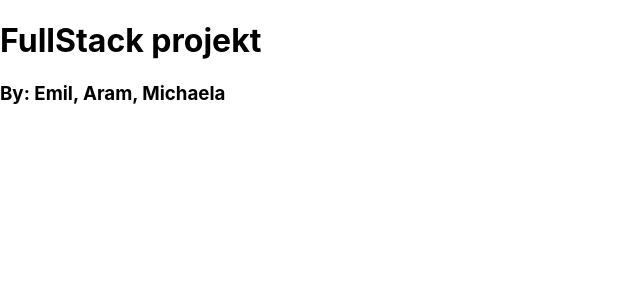
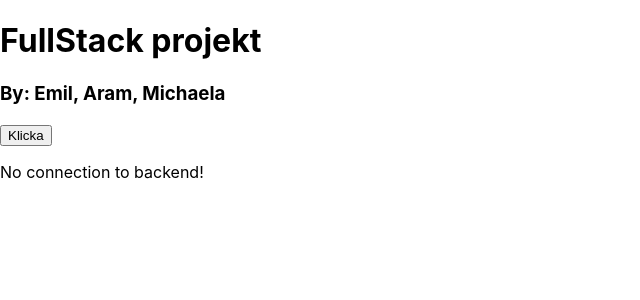
Before and after one commit to EmilHaqvinsson/fullstack-uppgift, a React (Create React App) app in the folder client/: page / in a window 1280 px wide. Shown: the top 300 px of the page, without its empty margins (0-640 px from the left). Built offline with nearby package versions, Linux system fonts and the light colour scheme; no server answers.

Commit message:
commit
frontend, Utils/AliveService & components/Alive

```diff
--- a/client/src/App.tsx
+++ b/client/src/App.tsx
@@ -1,11 +1,13 @@
 import React from 'react';
 import './utils/styles/global.css';
+import Alive from './components/Alive'
 
 function App() {
   return (
 <div>
   <h1>FullStack projekt</h1>
   <h3>By: Emil, Aram, Michaela</h3>
+ <Alive/>
 </div>
   );
 }
--- /dev/null
+++ b/client/src/components/Alive.tsx
@@ -0,0 +1,33 @@
+import AliveService from '../utils/api/service/AliveService'
+import {useEffect, useState} from 'react'
+import css from './Alive.module.css'
+
+const Alive = () => {
+    const [text, setText] = useState<string>('No connection to backend!')
+    const [connected, setConnected] = useState<boolean>(false)
+
+    const alive = () => {
+        AliveService.apiConnectToFullstackProject()
+            .then(response => {
+                // console.log(response.data)
+                setText(response.data)
+                setConnected(true)
+            })
+            .catch(error => {
+                console.error(error.message)
+            })
+    }
+
+    useEffect(() => {
+        alive()
+    }, [])
+
+    return (
+        <article>
+            <button onClick={alive}> Klicka </button>
+            <p>{text}</p>
+        </article>
+    )
+}
+
+export default Alive
--- /dev/null
+++ b/client/src/utils/api/MyApi.ts
@@ -0,0 +1,13 @@
+import Axios from 'axios'
+
+const serverUrl = process.env.REACT_APP_SERVER_URL || 'http://127.0.0.1'
+const serverPort = process.env.REACT_APP_SERVER_PORT || '3001'
+
+const url = `${ serverUrl }:${ serverPort }`
+const url2 = serverUrl + ':' + serverPort
+
+const MyApi = Axios.create({
+    baseURL: url
+})
+
+export default MyApi
--- /dev/null
+++ b/client/src/utils/api/service/AliveService.ts
@@ -0,0 +1,9 @@
+import http from '../MyApi'
+
+const apiConnectToFullstackProject = () => {
+    return http.get('/')
+}
+
+export default {
+    apiConnectToFullstackProject
+}
```
